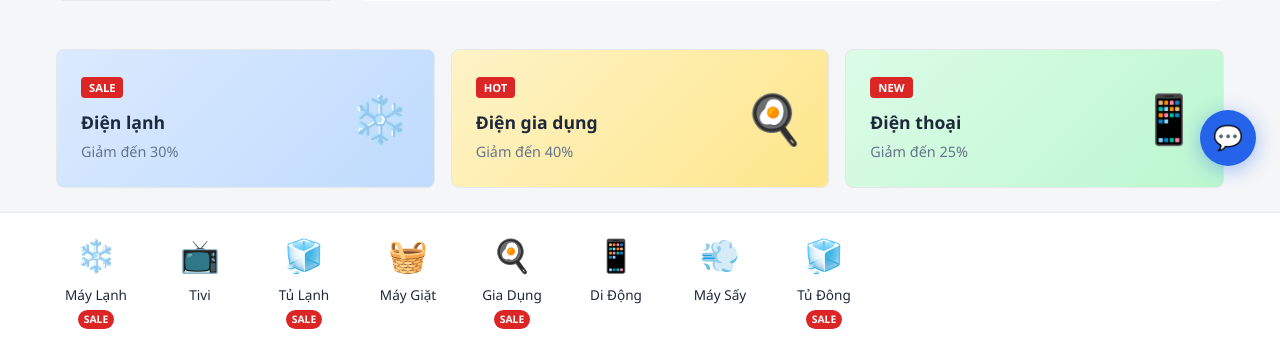
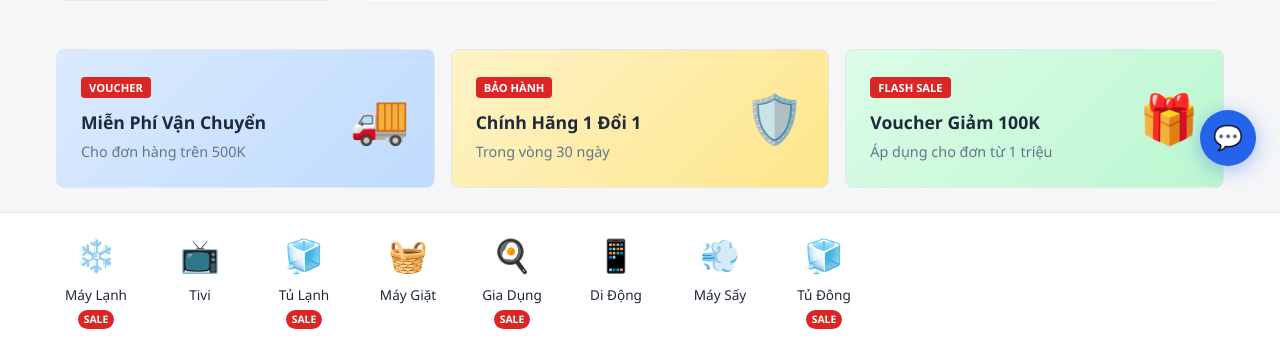
Before and after one commit to lowz21/Web-Gia-D-ng, a Flask app: page / in a window 1280 px wide. Shown: the part 610-955 px from the top of the page. Run offline with Flask 3, Linux system fonts and the light colour scheme; tables that the repository leaves empty hold one stand-in row (values such as "Sample post"); grey boxes marked "Sample" are stand-in pictures; a database or web service that is not in the repository returns one stand-in record (values such as "Sample title"); some libraries are stand-ins or nearby versions.

Commit message:
Fix header dropdown, add sub-banners, and update product images with fallback
- Fix header navigation: wrap username with dropdown menu linking to profile
- Add dropdown menu with Tài khoản, Sổ địa chỉ, Đơn mua, Đăng xuất options
- Update homepage sub-banners with Miễn Phí Vận Chuyển, Bảo Hành, Voucher cards
- Update all 23 products with high-res home appliance images from Unsplash
- Add image fallback handling to homepage, shop, and product_detail templates
- Syntax check passed successfully

```diff
--- a/templates/base.html
+++ b/templates/base.html
@@ -158,6 +158,27 @@
     .pending-order-item:last-child {
       margin-bottom: 0;
     }
+    .dropdown {
+      position: relative;
+      display: inline-block;
+    }
+    .dropdown-menu {
+      display: none;
+      position: absolute;
+      right: 0;
+      background: white;
+      border: 1px solid #e8e8e8;
+      border-radius: 4px;
+      box-shadow: 0 4px 12px rgba(0,0,0,0.15);
+      min-width: 200px;
+      z-index: 1000;
+    }
+    .dropdown-menu.show {
+      display: block;
+    }
+    .dropdown-menu a:hover {
+      background-color: #f5f5f5;
+    }
   </style>
   {% block extra_head %}{% endblock %}
 </head>
@@ -200,8 +221,23 @@
             <a href="{{ url_for('admin.orders') }}">Giao hàng</a>
           {% endif %}
           <a href="{{ url_for('shop.notifications') }}">Thông báo</a>
-          <span>{{ current_user.HoTen }}</span>
-          <a href="{{ url_for('auth.logout') }}" class="btn btn-outline btn-sm">Đăng xuất</a>
+          <div class="dropdown">
+            <a href="{{ url_for('profile.profile') }}" class="dropdown-toggle" data-toggle="dropdown">
+              {% if current_user.Avatar and current_user.Avatar != 'default-avatar.png' %}
+                <img src="{{ url_for('static', filename='uploads/avatars/' + current_user.Avatar) }}" alt="Avatar" style="width: 32px; height: 32px; border-radius: 50%; object-fit: cover; margin-right: 8px; vertical-align: middle;">
+              {% else %}
+                <span style="display: inline-block; width: 32px; height: 32px; border-radius: 50%; background: linear-gradient(135deg, #667eea 0%, #764ba2 100%); color: white; text-align: center; line-height: 32px; margin-right: 8px; vertical-align: middle;">{{ current_user.HoTen[0] if current_user.HoTen else 'U' }}</span>
+              {% endif %}
+              {{ current_user.HoTen }}
+              <span style="margin-left: 4px;">▼</span>
+            </a>
+            <div class="dropdown-menu" style="display: none; position: absolute; right: 0; background: white; border: 1px solid #e8e8e8; border-radius: 4px; box-shadow: 0 4px 12px rgba(0,0,0,0.15); min-width: 200px; z-index: 1000;">
+              <a href="{{ url_for('profile.profile') }}" style="display: block; padding: 12px 16px; color: #333; text-decoration: none; border-bottom: 1px solid #f0f0f0;">👤 Tài khoản của tôi</a>
+              <a href="{{ url_for('profile.addresses') }}" style="display: block; padding: 12px 16px; color: #333; text-decoration: none; border-bottom: 1px solid #f0f0f0;">📍 Sổ địa chỉ</a>
+              <a href="{{ url_for('shop.my_orders') }}" style="display: block; padding: 12px 16px; color: #333; text-decoration: none; border-bottom: 1px solid #f0f0f0;">📦 Đơn mua</a>
+              <a href="{{ url_for('auth.logout') }}" style="display: block; padding: 12px 16px; color: #dc2626; text-decoration: none;">🚪 Đăng xuất</a>
+            </div>
+          </div>
         {% else %}
           <a href="{{ url_for('auth.login') }}" class="btn btn-outline btn-sm">Đăng nhập</a>
           <a href="{{ url_for('auth.register') }}" class="btn btn-primary btn-sm">Đăng ký</a>
@@ -310,6 +346,26 @@
         showToast(title, text, type);
         alert.remove();
       });
+
+      // Dropdown toggle functionality
+      const dropdownToggles = document.querySelectorAll('.dropdown-toggle');
+      dropdownToggles.forEach(toggle => {
+        toggle.addEventListener('click', function(e) {
+          e.preventDefault();
+          const dropdown = this.parentElement;
+          const menu = dropdown.querySelector('.dropdown-menu');
+          menu.classList.toggle('show');
+        });
+      });
+
+      // Close dropdown when clicking outside
+      document.addEventListener('click', function(e) {
+        if (!e.target.closest('.dropdown')) {
+          document.querySelectorAll('.dropdown-menu.show').forEach(menu => {
+            menu.classList.remove('show');
+          });
+        }
+      });
     });
   </script>
   {% block extra_js %}{% endblock %}
--- a/templates/shop/homepage.html
+++ b/templates/shop/homepage.html
@@ -122,29 +122,29 @@
 <div class="sub-banners">
     <div class="container">
         <div class="sub-banner-grid">
-            <a href="{{ url_for('shop.shop', sale=1) }}" class="sub-banner sub-banner-1" style="text-decoration:none;color:inherit;">
+            <a href="{{ url_for('shop.shop') }}" class="sub-banner sub-banner-1" style="text-decoration:none;color:inherit;">
                 <div class="sub-banner-content">
-                    <span class="sub-badge">SALE</span>
-                    <h4>Điện lạnh</h4>
-                    <p>Giảm đến 30%</p>
+                    <span class="sub-badge">VOUCHER</span>
+                    <h4>Miễn Phí Vận Chuyển</h4>
+                    <p>Cho đơn hàng trên 500K</p>
                 </div>
-                <div class="sub-banner-icon">❄️</div>
+                <div class="sub-banner-icon">🚚</div>
             </a>
-            <a href="{{ url_for('shop.shop', sale=1) }}" class="sub-banner sub-banner-2" style="text-decoration:none;color:inherit;">
+            <a href="{{ url_for('shop.shop') }}" class="sub-banner sub-banner-2" style="text-decoration:none;color:inherit;">
                 <div class="sub-banner-content">
-                    <span class="sub-badge">HOT</span>
-                    <h4>Điện gia dụng</h4>
-                    <p>Giảm đến 40%</p>
+                    <span class="sub-badge">BẢO HÀNH</span>
+                    <h4>Chính Hãng 1 Đổi 1</h4>
+                    <p>Trong vòng 30 ngày</p>
                 </div>
-                <div class="sub-banner-icon">🍳</div>
+                <div class="sub-banner-icon">🛡️</div>
             </a>
-            <a href="{{ url_for('shop.shop', sale=1) }}" class="sub-banner sub-banner-3" style="text-decoration:none;color:inherit;">
+            <a href="{{ url_for('shop.shop') }}" class="sub-banner sub-banner-3" style="text-decoration:none;color:inherit;">
                 <div class="sub-banner-content">
-                    <span class="sub-badge">NEW</span>
-                    <h4>Điện thoại</h4>
-                    <p>Giảm đến 25%</p>
+                    <span class="sub-badge">FLASH SALE</span>
+                    <h4>Voucher Giảm 100K</h4>
+                    <p>Áp dụng cho đơn từ 1 triệu</p>
                 </div>
-                <div class="sub-banner-icon">📱</div>
+                <div class="sub-banner-icon">🎁</div>
             </a>
         </div>
     </div>
@@ -205,9 +205,9 @@
         {% set price, discount = get_effective_price(product) %}
         <div class="card">
             {% if product.PrimaryImageURL %}
-            <img src="{{ product.PrimaryImageURL }}" class="card-img" alt="{{ product.TenSanPham }}">
+            <img src="{{ product.PrimaryImageURL }}" class="card-img" alt="{{ product.TenSanPham }}" onerror="this.onerror=null; this.src='https://images.unsplash.com/photo-1556909114-f6e7ad7d3136?w=800&h=800&fit=crop';">
             {% elif product.HinhAnh %}
-            <img src="{{ url_for('static', filename=product.HinhAnh) }}" class="card-img" alt="{{ product.TenSanPham }}">
+            <img src="{{ url_for('static', filename=product.HinhAnh) }}" class="card-img" alt="{{ product.TenSanPham }}" onerror="this.onerror=null; this.src='https://images.unsplash.com/photo-1556909114-f6e7ad7d3136?w=800&h=800&fit=crop';">
             {% else %}
             <div class="card-img">
                 <span class="display-6">📦</span>
--- a/templates/shop/product_detail.html
+++ b/templates/shop/product_detail.html
@@ -46,9 +46,9 @@
         <div class="main-image-container">
           {% if product_images %}
             {% set main_image = product_images[0] %}
-            <img id="main-image" src="{{ main_image.URL }}" alt="{{ product.TenSanPham }}" class="main-image">
+            <img id="main-image" src="{{ main_image.URL }}" alt="{{ product.TenSanPham }}" class="main-image" onerror="this.onerror=null; this.src='https://images.unsplash.com/photo-1556909114-f6e7ad7d3136?w=800&h=800&fit=crop';">
           {% elif product.HinhAnh %}
-            <img id="main-image" src="{{ url_for('static', filename=product.HinhAnh) }}" alt="{{ product.TenSanPham }}" class="main-image">
+            <img id="main-image" src="{{ url_for('static', filename=product.HinhAnh) }}" alt="{{ product.TenSanPham }}" class="main-image" onerror="this.onerror=null; this.src='https://images.unsplash.com/photo-1556909114-f6e7ad7d3136?w=800&h=800&fit=crop';">
           {% else %}
             <div class="main-image-placeholder">🍳</div>
           {% endif %}
@@ -59,7 +59,7 @@
         <div class="thumbnail-gallery">
           {% for img in product_images %}
           <div class="thumbnail {% if loop.first %}active{% endif %}" data-index="{{ loop.index - 1 }}">
-            <img src="{{ img.URL }}" alt="{{ product.TenSanPham }}" class="thumbnail-image">
+            <img src="{{ img.URL }}" alt="{{ product.TenSanPham }}" class="thumbnail-image" onerror="this.onerror=null; this.src='https://images.unsplash.com/photo-1556909114-f6e7ad7d3136?w=800&h=800&fit=crop';">
           </div>
           {% endfor %}
         </div>
--- a/templates/shop/shop.html
+++ b/templates/shop/shop.html
@@ -82,9 +82,9 @@
                 {% set price, discount = get_effective_price(product) %}
                 <div class="card">
                     {% if product.PrimaryImageURL %}
-                    <img src="{{ product.PrimaryImageURL }}" class="card-img" alt="{{ product.TenSanPham }}">
+                    <img src="{{ product.PrimaryImageURL }}" class="card-img" alt="{{ product.TenSanPham }}" onerror="this.onerror=null; this.src='https://images.unsplash.com/photo-1556909114-f6e7ad7d3136?w=800&h=800&fit=crop';">
                     {% elif product.HinhAnh %}
-                    <img src="{{ url_for('static', filename=product.HinhAnh) }}" class="card-img" alt="{{ product.TenSanPham }}">
+                    <img src="{{ url_for('static', filename=product.HinhAnh) }}" class="card-img" alt="{{ product.TenSanPham }}" onerror="this.onerror=null; this.src='https://images.unsplash.com/photo-1556909114-f6e7ad7d3136?w=800&h=800&fit=crop';">
                     {% else %}
                     <div class="card-img">
                         <span class="display-6">📦</span>
```
